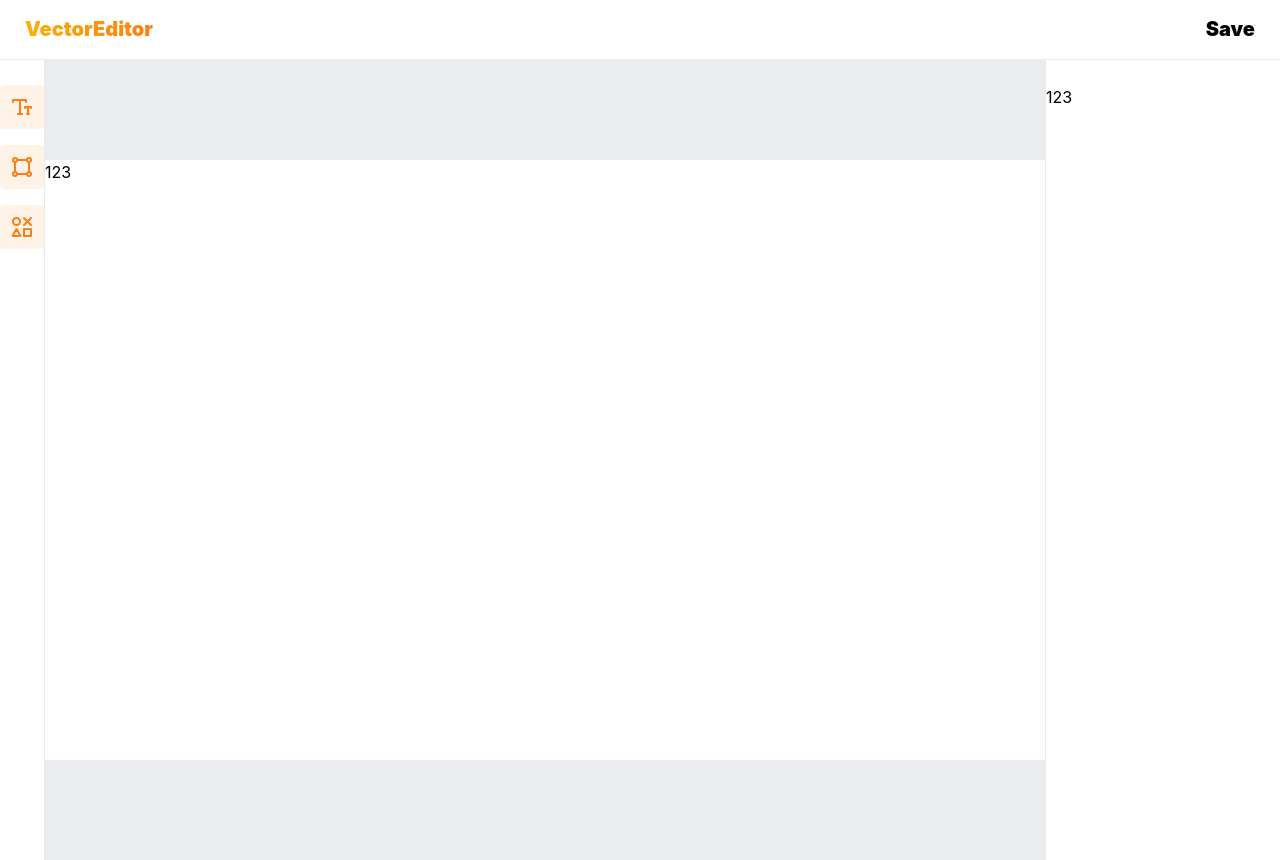
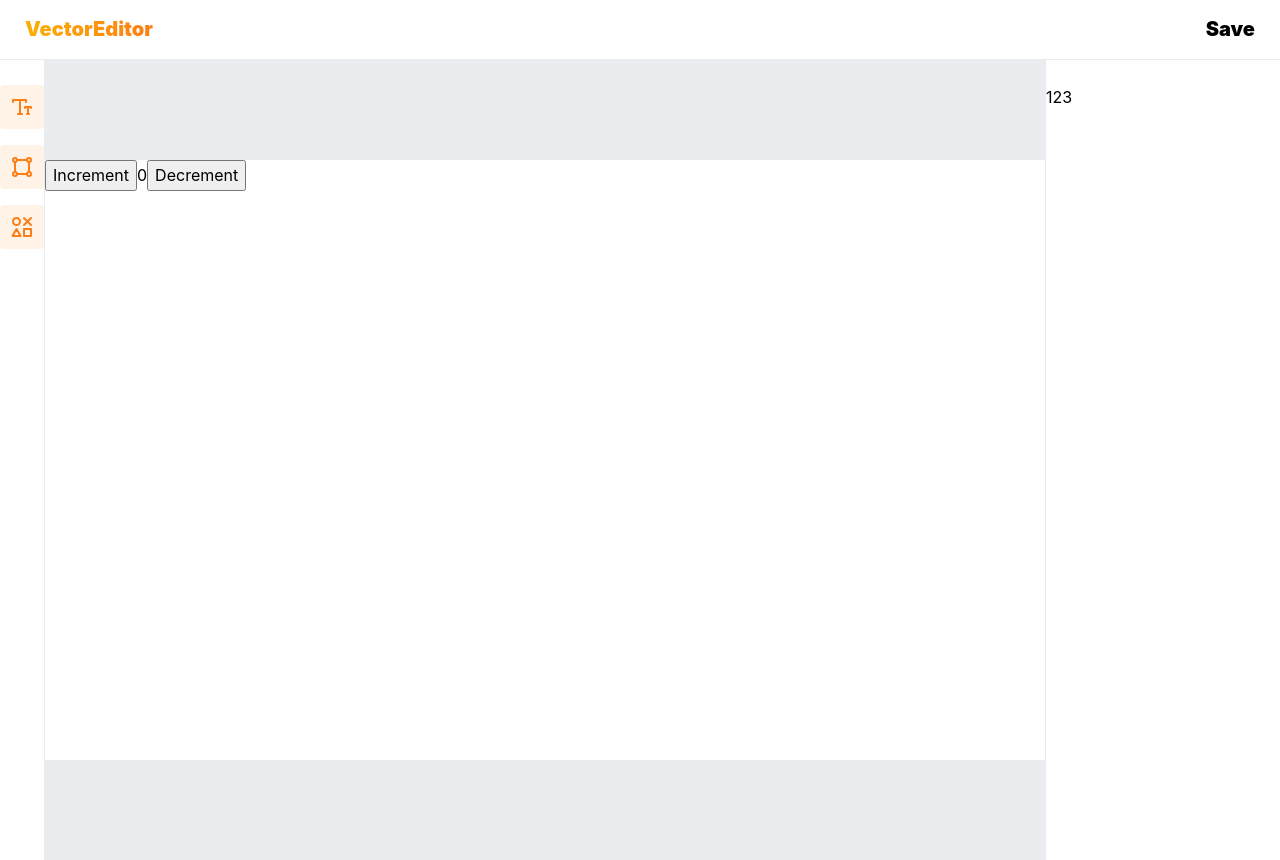
Before and after one commit to FR3NK1/vectorEditor, a React (Vite) app: page / in a window 1280 px wide. Built offline with nearby package versions, Linux system fonts and the light colour scheme.

Commit message:
Настроил redux slice

```diff
--- a/package.json
+++ b/package.json
@@ -12,10 +12,12 @@
   "dependencies": {
     "@mantine/core": "7.5.1",
     "@mantine/hooks": "7.5.1",
+    "@reduxjs/toolkit": "^2.2.0",
     "@tabler/icons-react": "^2.47.0",
     "fabric": "^5.3.0",
     "react": "^18.2.0",
     "react-dom": "^18.2.0",
+    "react-redux": "^9.1.0",
     "react-router-dom": "^6.22.0"
   },
   "devDependencies": {
--- /dev/null
+++ b/src/app/hooks/hooks.ts
@@ -0,0 +1,7 @@
+import type { TypedUseSelectorHook } from 'react-redux'
+import { useDispatch, useSelector } from 'react-redux'
+import { AppDispatch, IRootState } from '../store/store'
+
+// Use throughout your app instead of plain `useDispatch` and `useSelector`
+export const useAppDispatch: () => AppDispatch = useDispatch
+export const useAppSelector: TypedUseSelectorHook<IRootState> = useSelector
--- /dev/null
+++ b/src/app/store/store.ts
@@ -0,0 +1,13 @@
+import { configureStore } from '@reduxjs/toolkit'
+import { canvasReducer } from '../../features/Canvas/api/CanvasSlice'
+
+export const store = configureStore({
+  reducer: {
+    canvas: canvasReducer,
+  },
+})
+
+// Infer the `RootState` and `AppDispatch` types from the store itself
+export type IRootState = ReturnType<typeof store.getState>
+// Inferred type: {posts: PostsState, comments: CommentsState, users: UsersState}
+export type AppDispatch = typeof store.dispatch
--- a/src/features/Canvas/Canvas.tsx
+++ b/src/features/Canvas/Canvas.tsx
@@ -1,5 +1,31 @@
+import { useEffect } from 'react'
+import { useSelector } from 'react-redux'
+import { useAppDispatch } from '../../app/hooks/hooks'
+import { IRootState } from '../../app/store/store'
+import { decrement, increment } from './api/CanvasSlice'
+
 const Canvas = () => {
-  return <div style={{ width: '1000px', height: '600px', backgroundColor: 'white' }}>123</div>
+  const count = useSelector((state: IRootState) => state.canvas.value)
+  const dispatch = useAppDispatch()
+
+  useEffect(() => {
+    console.log(count)
+  }, [count])
+  return (
+    <div style={{ width: '1000px', height: '600px', backgroundColor: 'white' }}>
+      <div>
+        <div>
+          <button aria-label='Increment value' onClick={() => dispatch(increment())}>
+            Increment
+          </button>
+          <span>{count}</span>
+          <button aria-label='Decrement value' onClick={() => dispatch(decrement())}>
+            Decrement
+          </button>
+        </div>
+      </div>
+    </div>
+  )
 }
 
 export default Canvas
--- /dev/null
+++ b/src/features/Canvas/api/CanvasSlice.ts
@@ -0,0 +1,35 @@
+import type { PayloadAction } from '@reduxjs/toolkit'
+import { createSlice } from '@reduxjs/toolkit'
+
+export interface CanvasState {
+  value: number
+}
+
+const initialState: CanvasState = {
+  value: 0,
+}
+
+export const CanvasSlice = createSlice({
+  name: 'Canvas',
+  initialState,
+  reducers: {
+    increment: (state) => {
+      // Redux Toolkit allows us to write "mutating" logic in reducers. It
+      // doesn't actually mutate the state because it uses the Immer library,
+      // which detects changes to a "draft state" and produces a brand new
+      // immutable state based off those changes
+      state.value += 1
+    },
+    decrement: (state) => {
+      state.value -= 1
+    },
+    incrementByAmount: (state, action: PayloadAction<number>) => {
+      state.value += action.payload
+    },
+  },
+})
+
+// Action creators are generated for each case reducer function
+export const { increment, decrement, incrementByAmount } = CanvasSlice.actions
+
+export const canvasReducer = CanvasSlice.reducer
--- a/src/index.tsx
+++ b/src/index.tsx
@@ -1,12 +1,16 @@
 import React from 'react'
 import ReactDOM from 'react-dom/client'
+import { Provider } from 'react-redux'
 import { BrowserRouter } from 'react-router-dom'
 import App from './app'
+import { store } from './app/store/store'
 
 ReactDOM.createRoot(document.getElementById('root') as HTMLElement).render(
   <React.StrictMode>
-    <BrowserRouter>
-      <App />
-    </BrowserRouter>
+    <Provider store={store}>
+      <BrowserRouter>
+        <App />
+      </BrowserRouter>
+    </Provider>
   </React.StrictMode>,
 )
```
Also changed, not shown: 2 other files (tests, documents, lock files or other folders).
